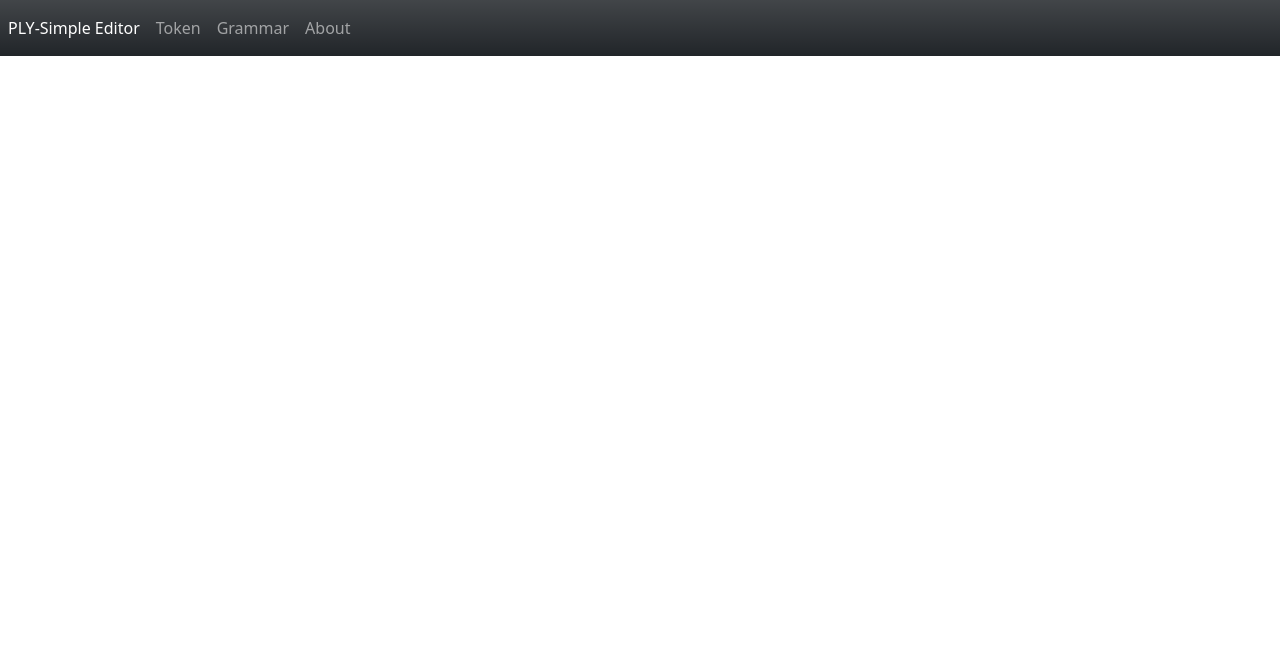
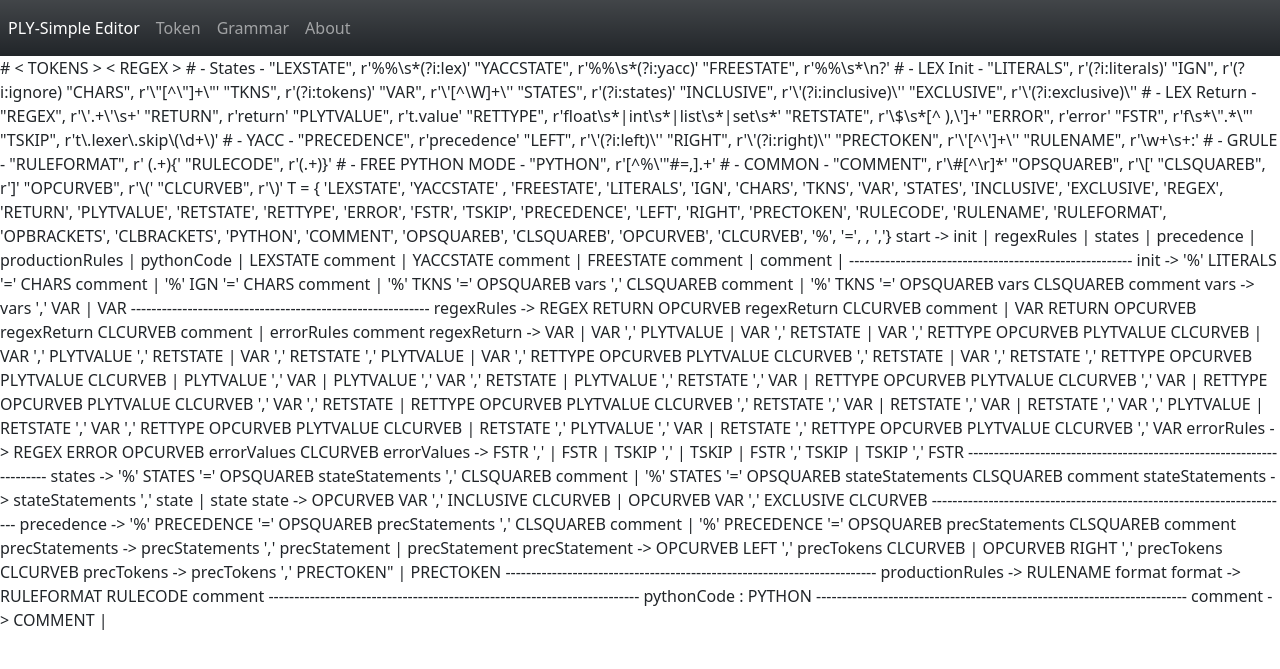
Before and after one commit to DMdSA/PL-Projetos, a Python web app: template TP02/src/website/templates/home.html in a window 1280 px wide. Shown: the top 669 px of the page. Run offline with Jinja, Linux system fonts and the light colour scheme; the template is opened without the code that fills it, so the values that code supplies are empty.

```diff
--- a/TP02/src/website/__init__.py
+++ b/TP02/src/website/__init__.py
@@ -1,10 +1,7 @@
 from flask import Flask
 
 __all__ = [
-
-    "models",
     "views",
-
 ]
 
 #inicializing flask
--- a/TP02/src/website/templates/home.html
+++ b/TP02/src/website/templates/home.html
@@ -1,3 +1,159 @@
-{% extends "base.html" %} Home {% block content
-    %}
-    {% endblock %}
+{% extends "base.html" %} {% block activeLink %}
+<a class="nav-item nav-link active" id="home" href="/"> PLY-Simple Editor</a>
+<a class="nav-item nav-link" id="token" href="/token">Token</a>
+<a class="nav-item nav-link" id="grammar" href="/grammar">Grammar</a>
+<a class="nav-item nav-link" id="about" href="/about">About</a> {% endblock %}
+{% block container %}
+# < TOKENS >            < REGEX >
+# - States -
+"LEXSTATE",             r'%%\s*(?i:lex)'
+"YACCSTATE",            r'%%\s*(?i:yacc)'
+"FREESTATE",            r'%%\s*\n?'
+
+# - LEX Init -
+"LITERALS",             r'(?i:literals)'
+"IGN",                  r'(?i:ignore)
+"CHARS",                r'\"[^\"]+\"'
+"TKNS",                 r'(?i:tokens)'
+"VAR",                  r'\'[^\W]+\''
+"STATES",               r'(?i:states)'
+"INCLUSIVE",            r'\'(?i:inclusive)\''
+"EXCLUSIVE",            r'\'(?i:exclusive)\''
+
+# - LEX Return -
+"REGEX",                r'\'.+\'\s+'
+"RETURN",               r'return'
+"PLYTVALUE",            r't.value'
+"RETTYPE",              r'float\s*|int\s*|list\s*|set\s*'
+"RETSTATE",             r'\$\s*[^ ),\']+'
+"ERROR",                r'error'
+"FSTR",                 r'f\s*\".*\"'
+"TSKIP",                r't\.lexer\.skip\(\d+\)'
+
+# - YACC -
+"PRECEDENCE",           r'precedence'
+"LEFT",                 r'\'(?i:left)\''
+"RIGHT",                r'\'(?i:right)\''
+"PRECTOKEN",            r'\'[^\']+\''
+
+"RULENAME",             r'\w+\s+:'
+
+# - GRULE -
+"RULEFORMAT",           r' (.+){'
+"RULECODE",             r'(.+)}'
+
+
+# - FREE PYTHON MODE -
+"PYTHON",               r'[^%\'"#=,].+'
+
+
+# - COMMON -
+"COMMENT",              r'\#[^\r]*'
+"OPSQUAREB",            r'\['
+"CLSQUAREB",            r']'
+"OPCURVEB",             r'\('
+"CLCURVEB",             r'\)'
+
+T = { 'LEXSTATE', 'YACCSTATE' , 'FREESTATE',
+	'LITERALS', 'IGN', 'CHARS', 'TKNS', 'VAR', 'STATES', 'INCLUSIVE', 'EXCLUSIVE',
+	'REGEX', 'RETURN', 'PLYTVALUE', 'RETSTATE', 'RETTYPE', 'ERROR', 'FSTR', 'TSKIP',
+	'PRECEDENCE', 'LEFT', 'RIGHT', 'PRECTOKEN', 'RULECODE', 'RULENAME', 'RULEFORMAT', 'OPBRACKETS', 'CLBRACKETS',
+	'PYTHON', 'COMMENT', 'OPSQUAREB', 'CLSQUAREB', 'OPCURVEB', 'CLCURVEB', '%', '=', , ','}
+
+start -> init
+	| regexRules
+	| states
+	| precedence
+	| productionRules
+	| pythonCode
+	| LEXSTATE comment
+	| YACCSTATE comment
+	| FREESTATE comment
+	| comment
+	|
+
+-------------------------------------------------------
+
+init -> '%' LITERALS '=' CHARS comment
+	| '%' IGN '=' CHARS comment
+	| '%' TKNS '=' OPSQUAREB vars ',' CLSQUAREB comment
+	| '%' TKNS '=' OPSQUAREB vars CLSQUAREB comment
+
+vars -> vars ',' VAR
+	| VAR
+
+----------------------------------------------------------
+
+regexRules -> REGEX RETURN OPCURVEB regexReturn CLCURVEB comment
+		| VAR RETURN OPCURVEB regexReturn CLCURVEB comment
+		| errorRules comment
+
+regexReturn -> VAR
+		| VAR ',' PLYTVALUE
+		| VAR ',' RETSTATE
+		| VAR ',' RETTYPE OPCURVEB PLYTVALUE CLCURVEB
+		| VAR ',' PLYTVALUE ',' RETSTATE
+		| VAR ',' RETSTATE ',' PLYTVALUE
+		| VAR ',' RETTYPE OPCURVEB PLYTVALUE CLCURVEB ',' RETSTATE
+		| VAR ',' RETSTATE ',' RETTYPE OPCURVEB PLYTVALUE CLCURVEB
+		| PLYTVALUE ',' VAR
+		| PLYTVALUE ',' VAR ',' RETSTATE
+		| PLYTVALUE ',' RETSTATE ',' VAR
+		| RETTYPE OPCURVEB PLYTVALUE CLCURVEB ',' VAR
+		| RETTYPE OPCURVEB PLYTVALUE CLCURVEB ',' VAR ',' RETSTATE
+		| RETTYPE OPCURVEB PLYTVALUE CLCURVEB ',' RETSTATE ',' VAR
+		| RETSTATE ',' VAR
+		| RETSTATE ',' VAR ',' PLYTVALUE
+		| RETSTATE ',' VAR ',' RETTYPE OPCURVEB PLYTVALUE CLCURVEB
+		| RETSTATE ',' PLYTVALUE ',' VAR
+		| RETSTATE ',' RETTYPE OPCURVEB PLYTVALUE CLCURVEB ',' VAR
+
+errorRules -> REGEX ERROR OPCURVEB errorValues CLCURVEB
+
+errorValues -> FSTR ','
+		| FSTR
+		| TSKIP ','
+		| TSKIP
+		| FSTR ',' TSKIP
+		| TSKIP ',' FSTR
+
+---------------------------------------------------------------------
+
+states -> '%' STATES '=' OPSQUAREB stateStatements ',' CLSQUAREB comment
+        | '%' STATES '=' OPSQUAREB stateStatements CLSQUAREB comment
+
+stateStatements -> stateStatements ',' state
+        | state
+
+state -> OPCURVEB VAR ',' INCLUSIVE CLCURVEB
+        | OPCURVEB VAR ',' EXCLUSIVE CLCURVEB
+
+----------------------------------------------------------------------
+
+precedence -> '%' PRECEDENCE '=' OPSQUAREB precStatements ',' CLSQUAREB comment
+        | '%' PRECEDENCE '=' OPSQUAREB precStatements CLSQUAREB comment
+
+precStatements -> precStatements ',' precStatement
+        | precStatement
+
+precStatement -> OPCURVEB LEFT ',' precTokens CLCURVEB
+        | OPCURVEB RIGHT ',' precTokens CLCURVEB
+
+precTokens -> precTokens ',' PRECTOKEN"
+        | PRECTOKEN
+
+------------------------------------------------------------------------
+
+productionRules -> RULENAME format
+
+format -> RULEFORMAT RULECODE comment
+
+------------------------------------------------------------------------
+
+pythonCode : PYTHON
+
+------------------------------------------------------------------------
+
+comment -> COMMENT
+        |
+{% endblock %}
```
Also changed, not shown: TP02/src/PLYsimple.py (+6 -7 lines), TP02/src/website/templates/about.html (+7 -0 lines).
